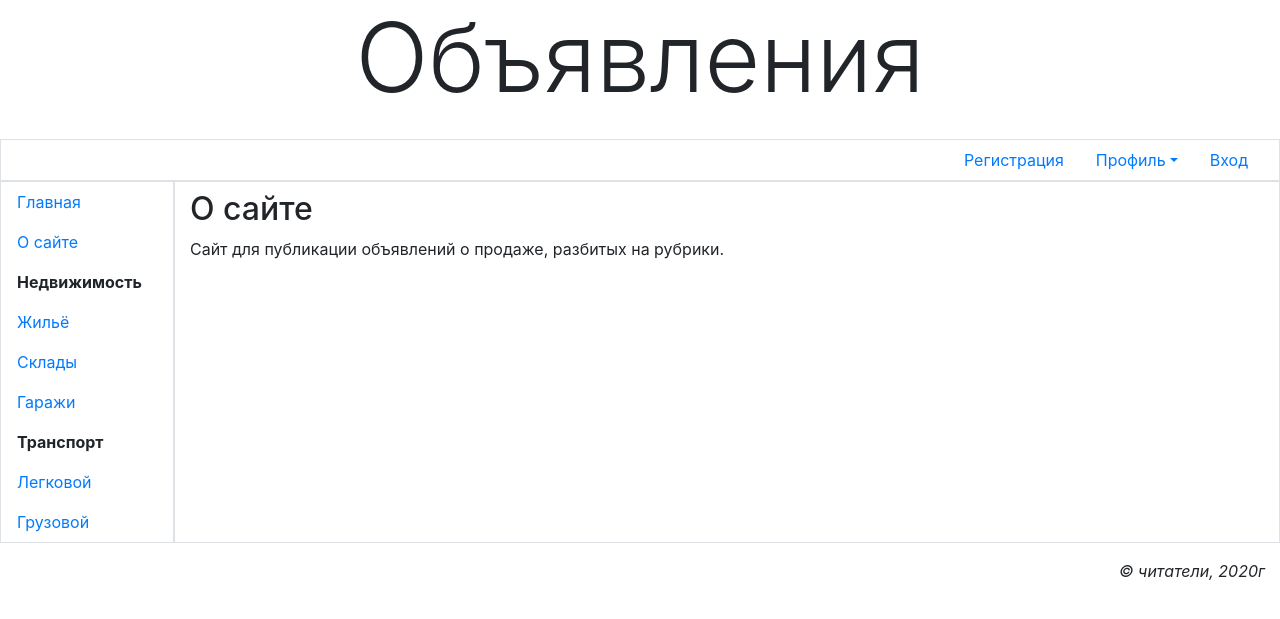
After one commit to StuartJr/Django-Web-Site, a Django app: page /about/ in a window 1280 px wide. The commit adds this page. Shown: the top 619 px of the page. Run offline with Django 3.2, Linux system fonts and the light colour scheme; some libraries are stand-ins or nearby versions.

Commit message:
Added helper webpage

```diff
--- /dev/null
+++ b/bboard/templates/bboard/about.html
@@ -0,0 +1,8 @@
+{% extends "layout/basic.html"%}
+
+{% block title %} О сайте {% endblock %}
+
+{% block content %}
+<h2>О сайте</h2>
+<p>Сайт для публикации объявлений о продаже, разбитых на рубрики.</p>
+{% endblock %}
--- a/bboard/templates/layout/basic.html
+++ b/bboard/templates/layout/basic.html
@@ -48,6 +48,8 @@
 		<nav class="col-md-auto nav flex-column border">
 			<a class="nav-link root"
 			 href="{% url 'bboard:index' %}">Главная</a>
+			 <a class="nav-link root"
+			 href="{% url 'bboard:other' page='about' %}"> О сайте</a>
 			 <span class="nav-link root font-weight-bold">
 			 	Недвижимость</span>
 			 <a class="nav-link" href="#">Жильё</a>
--- a/bboard/urls.py
+++ b/bboard/urls.py
@@ -1,8 +1,10 @@
 from django.urls import path
 
 from .views import index
+from .views import other_page
 
 app_name='bboard'
 urlpatterns = [
+	path('<str:page>/', other_page, name = 'other'),
 	path('', index, name='index'),
 ]
--- a/bboard/views.py
+++ b/bboard/views.py
@@ -1,4 +1,14 @@
 from django.shortcuts import render
+from django.http import HttpResponse, Http404
+from django.template import TemplateDoesNotExist
+from django.template.loader import get_template
+
+def other_page(request, page):
+	try:
+		template = get_template('bboard/' + page + '.html')
+	except TemplateDoesNotExist:
+		raise Http404
+	return HttpResponse(template.render(request=request))
 
 def index(request):
 	return render(request, 'bboard/index.html')
```
